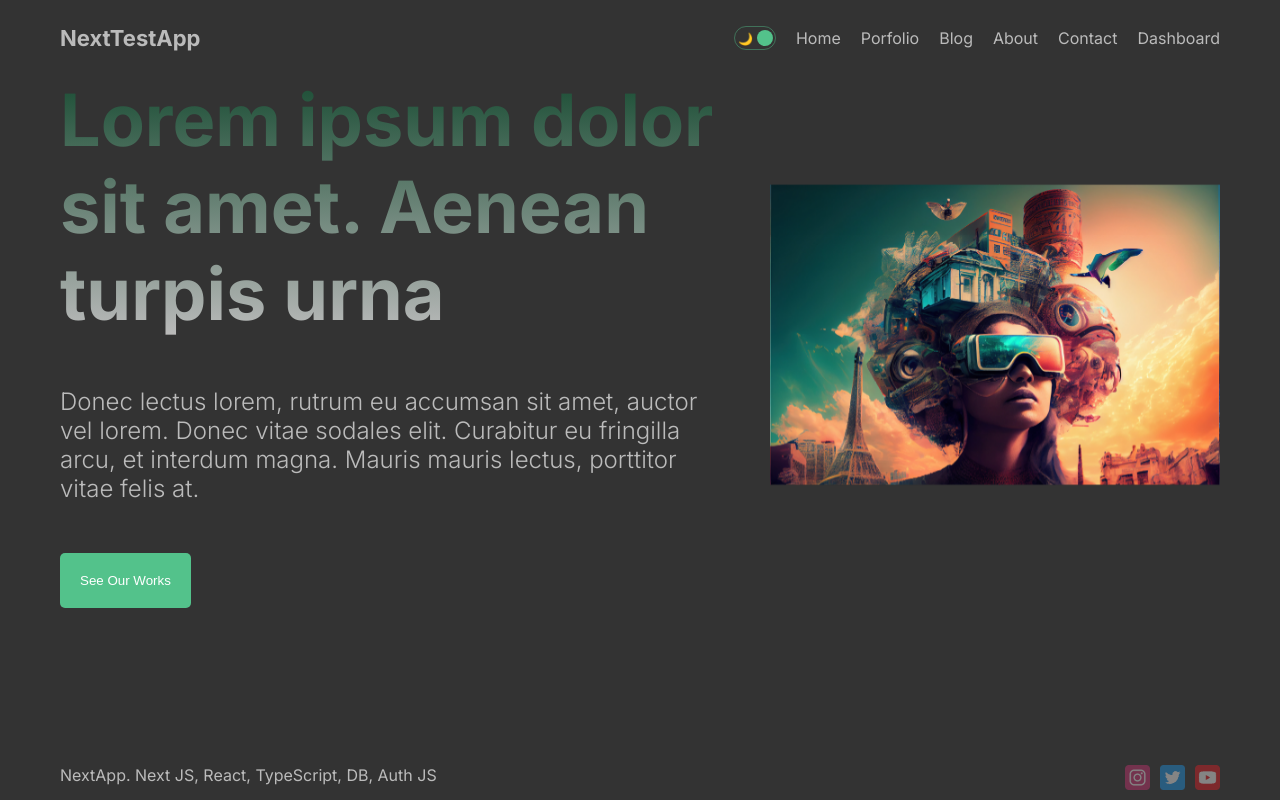
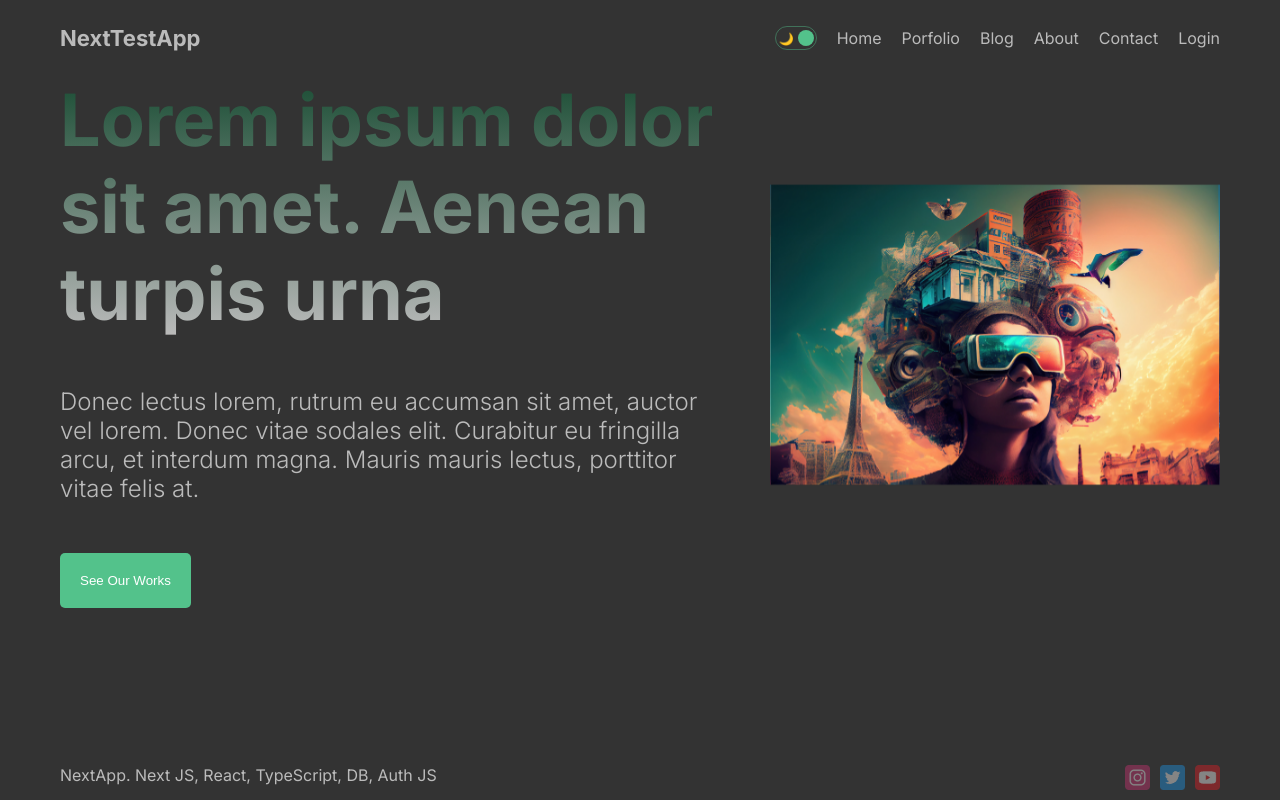
Before and after one commit to Arsaide/next-app, a Next.js app: page / in a window 1280 px wide. Built offline with nearby package versions, Linux system fonts and the light colour scheme; no server answers.

Commit message:
End Auth work №2

```diff
--- a/src/component/TheHeader/TheHeader.tsx
+++ b/src/component/TheHeader/TheHeader.tsx
@@ -32,8 +32,8 @@ const links = [
     },
     {
         id: 6,
-        title: 'Dashboard',
-        url: '/dashboard',
+        title: 'Login',
+        url: '/dashboard/login'
     },
 ]
 
@@ -44,6 +44,21 @@ const handleLogoutClick = (e: React.MouseEvent<HTMLButtonElement>) => {
 const TheHeader = () => {
     const session = useSession();
 
+    const updatedLinks = [...links];
+
+    if (session?.status === 'authenticated') {
+        const indexToRemove = updatedLinks.findIndex(link => link.id === 6);
+        if (indexToRemove !== -1) {
+            updatedLinks.splice(indexToRemove, 1);
+        }
+        updatedLinks.push({ id: 7, title: 'Dashboard', url: '/dashboard' });
+    } else {
+        const indexToRemove = updatedLinks.findIndex(link => link.id === 7);
+        if (indexToRemove !== -1) {
+            updatedLinks.splice(indexToRemove, 1);
+        }
+    }
+
     // @ts-ignore
     return (
         <header className={styles.header}>
@@ -52,7 +67,7 @@ const TheHeader = () => {
                     <Link className={styles.logo} href='/'>NextTestApp</Link>
                     <div className={styles.links}>
                         <DarkModeToggle />
-                        {links.map((link) => (
+                        {updatedLinks.map((link) => (
                             <Link key={link.id} href={link.url}>{link.title}</Link>
                         ))}
                         {session.status == 'authenticated' &&
```
